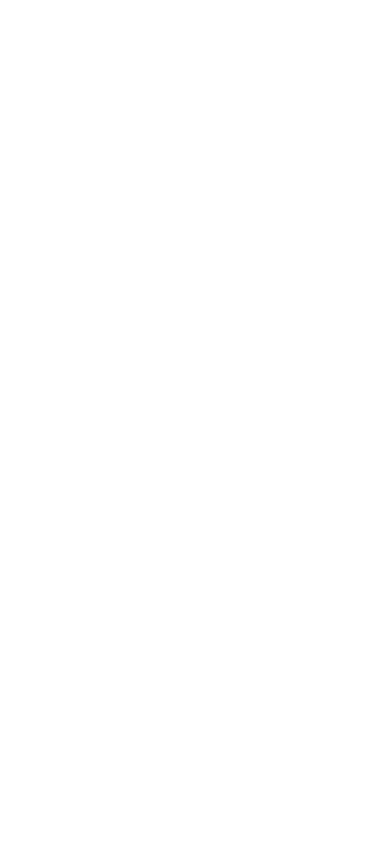
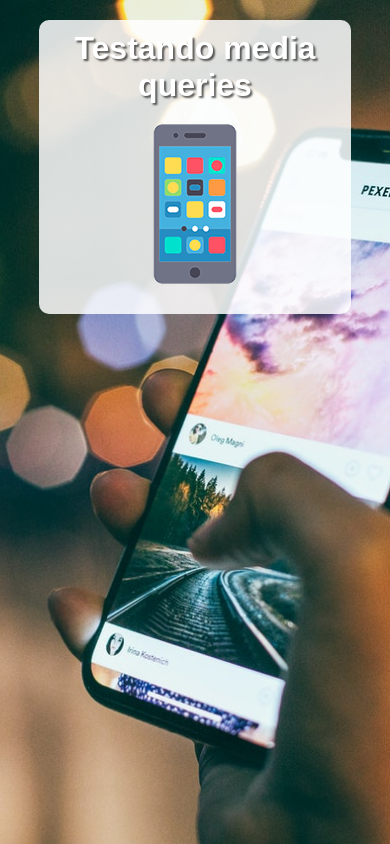
Before and after one commit to yagobogea/media-queries, a plain HTML site: page mqs/mq004/index.html in a window 390 px wide. Drawn offline with Linux system fonts and the light colour scheme.

Commit message:
mobile first

```diff
--- /dev/null
+++ b/mqs/mq004/estilos/media-query.css
@@ -0,0 +1,3 @@
+@charset "UTF-8";
+
+/* Todas as demais mídias */
--- /dev/null
+++ b/mqs/mq004/estilos/style.css
@@ -0,0 +1,50 @@
+@charset "UTF-8";
+
+/* Versão Mobile First */
+
+* {
+    font-family: Arial, "Helvetica Neue", Helvetica, sans-serif;
+    font-size: 1em;
+    padding: 0px;
+    margin: 0px;
+    box-sizing: border-box;
+}
+
+html {
+    height: 100vh;
+}
+
+body {
+    background: black url(../imagens/back-phone.jpg) no-repeat;
+    background-size: cover;
+    background-position: center center;
+}
+
+main {
+    background-color: rgba(255, 255, 255, 0.842);
+    width: 80vw;
+    margin: auto;
+    margin-top: 20px;
+    border-radius: 10px;
+    padding: 10px;
+}
+
+main > h1 {
+    text-align: center;
+    color: white;
+    text-shadow: 2px 2px 2px rgba(0, 0, 0, 0.63);
+    font-size: 2em;
+}
+
+img {
+    display: block;
+    margin: auto;
+}
+
+#phone {
+    display: block;
+}
+
+#tablet, #print, #pc, #pc, #tv {
+    display: none;
+}
--- a/mqs/mq004/index.html
+++ b/mqs/mq004/index.html
@@ -3,9 +3,18 @@
 <head>
     <meta charset="UTF-8">
     <meta name="viewport" content="width=device-width, initial-scale=1.0">
+    <link rel="stylesheet" href="estilos/style.css" media="all">
+    <link rel="stylesheet" href="estilos/media-query.css">
     <title>Mobile First</title>
 </head>
 <body>
-
+    <main>
+        <h1>Testando media queries</h1>
+        <img src="imagens/icon-phone.png" alt="acessando via smartphone" id="phone">
+        <img src="imagens/icon-tablet.png" alt="Acessando via tablet" id="tablet">
+        <img src="imagens/icon-print.png" alt="versão para impressão" id="print">
+        <img src="imagens/icon-pc.png" alt="versão para desktop" id="pc">
+        <img src="imagens/icon-tv.png" alt="versão para televisões" id="tv">
+    </main>
 </body>
 </html>
```
